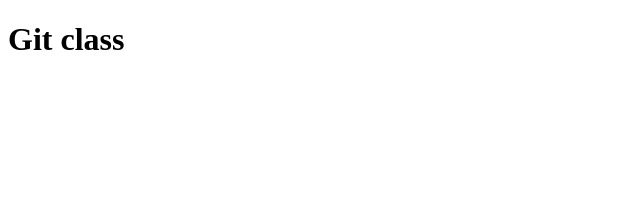
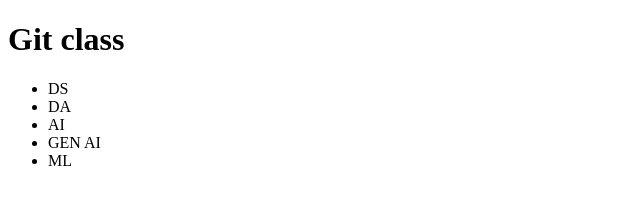
Before and after one commit to dhivyapalanisamy-alt/vishnurepo, a plain HTML site: page index.html in a window 1280 px wide. Shown: the whole page, without its empty margins (0-640 px from the left). Drawn offline with Linux system fonts and the light colour scheme.

Commit message:
i have upadted html file

```diff
--- a/index.html
+++ b/index.html
@@ -7,5 +7,12 @@
 </head>
 <body>
     <h1>Git class</h1>
+    <ul>
+        <li>DS</li>
+        <li>DA</li>
+        <li>AI</li>
+        <li>GEN AI</li>
+        <li>ML</li>
+    </ul>
 </body>
 </html>
```
